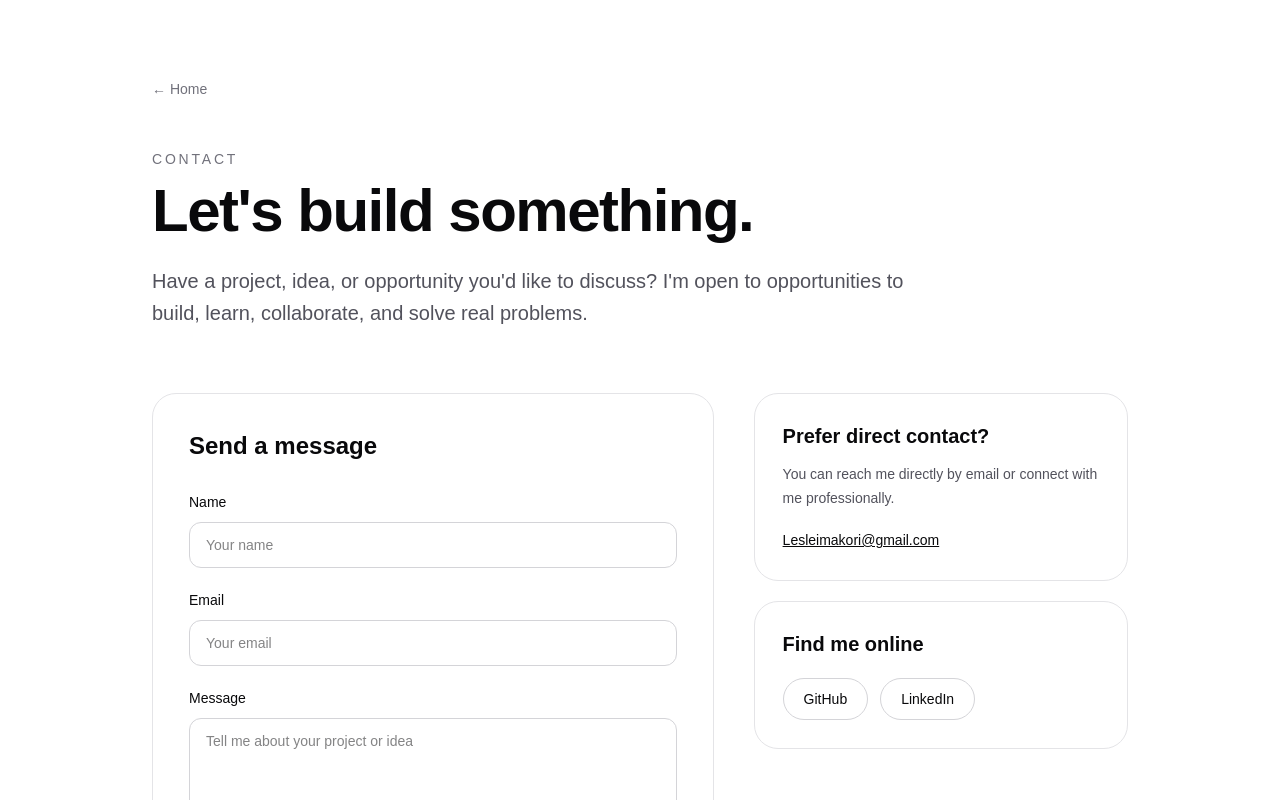
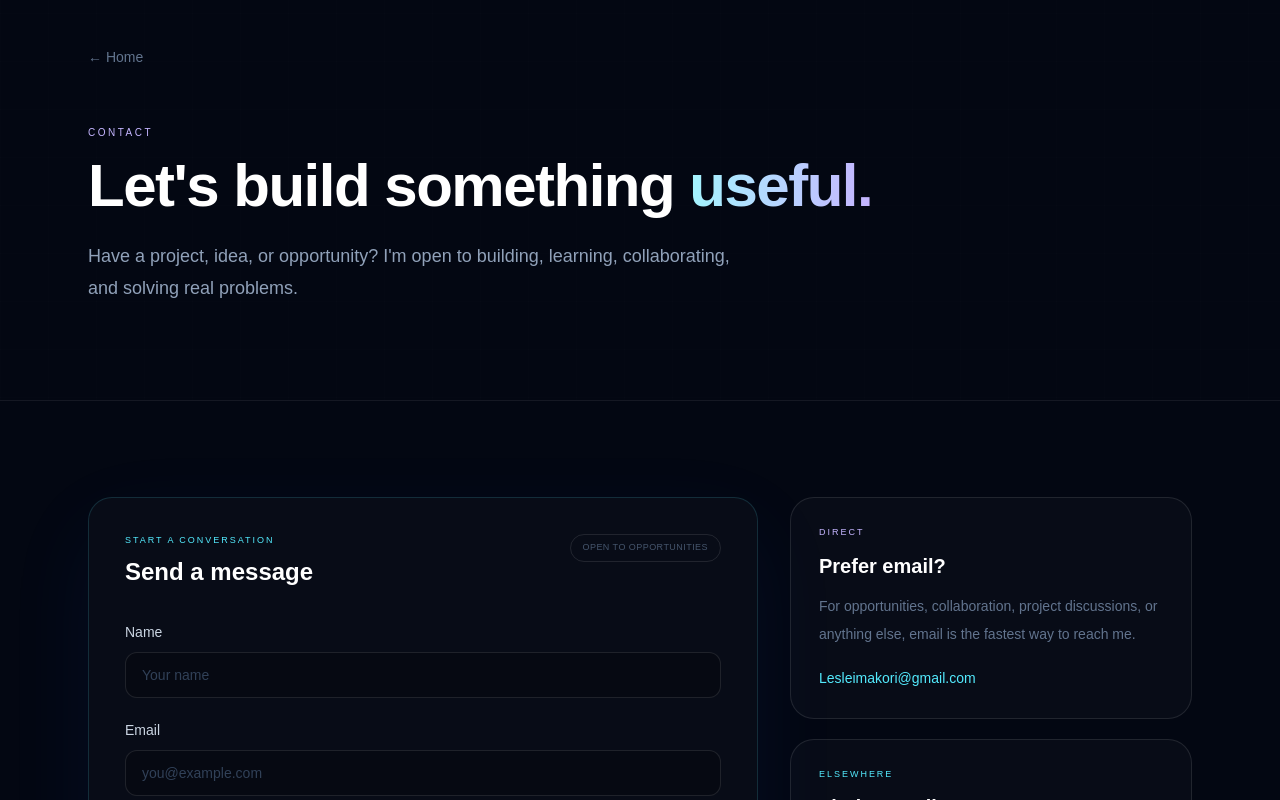
Before and after one commit to Leslei-254/leslei-portfolio, a Next.js app: page /contact in a window 1280 px wide. Shown: the part 100-900 px from the top of the page. Built offline with nearby package versions, Linux system fonts and the light colour scheme.

Commit message:
Refine contact page to match approved portfolio design

```diff
--- a/app/contact/page.tsx
+++ b/app/contact/page.tsx
@@ -1,41 +1,28 @@
 import Link from "next/link";
 
 export default function ContactPage() {
-  return (
-    <main className="min-h-screen bg-white text-zinc-950">
-      <section className="mx-auto max-w-5xl px-6 py-20 sm:py-28">
-        <Link href="/" className="text-sm text-zinc-500 hover:text-black">← Home</Link>
-        <div className="mt-12 max-w-3xl">
-          <p className="text-sm font-medium uppercase tracking-[0.2em] text-zinc-500">Contact</p>
-          <h1 className="mt-3 text-5xl font-semibold tracking-tight sm:text-6xl">Let&apos;s build something.</h1>
-          <p className="mt-6 text-xl leading-8 text-zinc-600">Have a project, idea, or opportunity you&apos;d like to discuss? I&apos;m open to opportunities to build, learn, collaborate, and solve real problems.</p>
-        </div>
+  return <main className="min-h-screen overflow-hidden bg-[#030712] text-white selection:bg-violet-500/30">
+    <section className="relative border-b border-white/[.07] bg-[radial-gradient(circle_at_80%_20%,rgba(37,99,235,.14),transparent_30%),radial-gradient(circle_at_15%_60%,rgba(124,58,237,.1),transparent_28%),#030712]">
+      <div className="absolute inset-0 opacity-15" style={{backgroundImage:"linear-gradient(rgba(255,255,255,.05) 1px,transparent 1px),linear-gradient(90deg,rgba(255,255,255,.05) 1px,transparent 1px)",backgroundSize:"48px 48px"}}/>
+      <div className="relative mx-auto max-w-6xl px-6 pb-20 pt-16 sm:pb-24 sm:pt-20"><Link href="/" className="text-sm text-slate-500 transition hover:text-cyan-300">← Home</Link>
+        <div className="mt-14 max-w-4xl"><p className="text-[10px] font-medium uppercase tracking-[.25em] text-violet-300">Contact</p><h1 className="mt-4 text-4xl font-semibold tracking-tight sm:text-6xl">Let&apos;s build something <span className="bg-gradient-to-r from-cyan-200 to-violet-300 bg-clip-text text-transparent">useful.</span></h1><p className="mt-6 max-w-2xl text-lg leading-8 text-slate-400">Have a project, idea, or opportunity? I&apos;m open to building, learning, collaborating, and solving real problems.</p></div>
+      </div>
+    </section>
 
-        <div className="mt-16 grid gap-10 lg:grid-cols-[1.2fr_0.8fr]">
-          <form action="mailto:Lesleimakori@gmail.com" method="post" encType="text/plain" className="rounded-3xl border border-zinc-200 p-7 sm:p-9">
-            <h2 className="text-2xl font-semibold">Send a message</h2>
-            <div className="mt-7 space-y-5">
-              <label className="block"><span className="text-sm font-medium">Name</span><input name="name" type="text" required placeholder="Your name" className="mt-2 w-full rounded-xl border border-zinc-300 px-4 py-3 text-sm outline-none focus:border-zinc-950" /></label>
-              <label className="block"><span className="text-sm font-medium">Email</span><input name="email" type="email" required placeholder="Your email" className="mt-2 w-full rounded-xl border border-zinc-300 px-4 py-3 text-sm outline-none focus:border-zinc-950" /></label>
-              <label className="block"><span className="text-sm font-medium">Message</span><textarea name="message" rows={6} required placeholder="Tell me about your project or idea" className="mt-2 w-full rounded-xl border border-zinc-300 px-4 py-3 text-sm outline-none focus:border-zinc-950" /></label>
-              <button type="submit" className="rounded-full bg-zinc-950 px-6 py-3 text-sm font-medium text-white">Send Message</button>
-            </div>
-            <p className="mt-4 text-xs text-zinc-500">Submitting opens your email client with the message addressed to me.</p>
-          </form>
+    <section className="mx-auto max-w-6xl px-6 py-16 sm:py-24"><div className="grid gap-8 lg:grid-cols-[1.25fr_.75fr]">
+      <form action="mailto:Lesleimakori@gmail.com" method="post" encType="text/plain" className="rounded-3xl border border-cyan-300/15 bg-white/[.025] p-7 shadow-[0_30px_90px_rgba(37,99,235,.07)] sm:p-9"><div className="flex items-start justify-between gap-4"><div><p className="text-[9px] uppercase tracking-[.22em] text-cyan-300">Start a conversation</p><h2 className="mt-2 text-2xl font-semibold">Send a message</h2></div><span className="rounded-full border border-white/10 px-3 py-1.5 text-[9px] uppercase tracking-wider text-slate-600">Open to opportunities</span></div><div className="mt-8 space-y-5">
+        <label className="block"><span className="text-sm font-medium text-slate-300">Name</span><input name="name" type="text" required placeholder="Your name" className="mt-2 w-full rounded-xl border border-white/10 bg-black/20 px-4 py-3 text-sm text-white outline-none transition placeholder:text-slate-700 focus:border-cyan-300/40" /></label>
+        <label className="block"><span className="text-sm font-medium text-slate-300">Email</span><input name="email" type="email" required placeholder="you@example.com" className="mt-2 w-full rounded-xl border border-white/10 bg-black/20 px-4 py-3 text-sm text-white outline-none transition placeholder:text-slate-700 focus:border-cyan-300/40" /></label>
+        <label className="block"><span className="text-sm font-medium text-slate-300">Message</span><textarea name="message" rows={7} required placeholder="Tell me what you&apos;re building or what you&apos;d like to discuss..." className="mt-2 w-full resize-none rounded-xl border border-white/10 bg-black/20 px-4 py-3 text-sm text-white outline-none transition placeholder:text-slate-700 focus:border-cyan-300/40" /></label>
+        <button type="submit" className="group rounded-full bg-gradient-to-r from-cyan-400 to-violet-500 px-6 py-3 text-sm font-semibold text-slate-950 transition hover:scale-[1.02]">Send Message <span className="ml-1 transition group-hover:translate-x-1">→</span></button>
+      </div><p className="mt-4 text-xs text-slate-600">Submitting opens your email client with the message addressed to me.</p></form>
 
-          <aside className="space-y-5">
-            <div className="rounded-3xl border border-zinc-200 p-7">
-              <h2 className="text-xl font-semibold">Prefer direct contact?</h2>
-              <p className="mt-3 text-sm leading-6 text-zinc-600">You can reach me directly by email or connect with me professionally.</p>
-              <a href="mailto:Lesleimakori@gmail.com" className="mt-5 inline-block text-sm font-medium underline">Lesleimakori@gmail.com</a>
-            </div>
-            <div className="rounded-3xl border border-zinc-200 p-7">
-              <h2 className="text-xl font-semibold">Find me online</h2>
-              <div className="mt-5 flex flex-wrap gap-3"><a href="https://github.com/Leslei-254" target="_blank" rel="noreferrer" className="rounded-full border border-zinc-300 px-5 py-2.5 text-sm">GitHub</a><a href="https://www.linkedin.com/in/leslei-makori-8989681b4/" target="_blank" rel="noreferrer" className="rounded-full border border-zinc-300 px-5 py-2.5 text-sm">LinkedIn</a></div>
-            </div>
-          </aside>
-        </div>
-      </section>
-    </main>
-  );
+      <aside className="space-y-5"><div className="rounded-3xl border border-white/10 bg-white/[.025] p-7"><p className="text-[9px] uppercase tracking-[.22em] text-violet-300">Direct</p><h2 className="mt-3 text-xl font-semibold">Prefer email?</h2><p className="mt-3 text-sm leading-7 text-slate-500">For opportunities, collaboration, project discussions, or anything else, email is the fastest way to reach me.</p><a href="mailto:Lesleimakori@gmail.com" className="mt-5 inline-block break-all text-sm font-medium text-cyan-300 transition hover:text-cyan-200">Lesleimakori@gmail.com</a></div>
+        <div className="rounded-3xl border border-white/10 bg-white/[.025] p-7"><p className="text-[9px] uppercase tracking-[.22em] text-cyan-300">Elsewhere</p><h2 className="mt-3 text-xl font-semibold">Find me online</h2><div className="mt-5 flex flex-wrap gap-3"><a href="https://github.com/Leslei-254" target="_blank" rel="noreferrer" className="rounded-full border border-white/10 px-5 py-2.5 text-sm text-slate-300 transition hover:border-cyan-300/30 hover:text-white">GitHub ↗</a><a href="https://www.linkedin.com/in/leslei-makori-8989681b4/" target="_blank" rel="noreferrer" className="rounded-full border border-white/10 px-5 py-2.5 text-sm text-slate-300 transition hover:border-violet-300/30 hover:text-white">LinkedIn ↗</a></div></div>
+        <div className="relative overflow-hidden rounded-3xl border border-violet-300/15 bg-[radial-gradient(circle_at_50%_20%,rgba(124,58,237,.22),transparent_55%),#070b17] p-7"><div className="absolute -right-10 -top-10 h-32 w-32 rounded-full bg-cyan-400/10 blur-3xl"/><p className="relative text-[9px] uppercase tracking-[.22em] text-slate-500">What I&apos;m looking for</p><div className="relative mt-5 space-y-3">{["Software engineering","AI engineering","Interesting projects","Opportunities to learn and build"].map((x,i)=><div key={x} className="flex items-center gap-3 text-sm text-slate-400"><span className="font-mono text-[9px] text-violet-400/70">0{i+1}</span>{x}</div>)}</div></div>
+      </aside>
+    </div></section>
+
+    <section className="border-t border-white/[.07] bg-[#050a14]"><div className="mx-auto max-w-6xl px-6 py-16"><div className="flex flex-col gap-4 text-center sm:items-center"><p className="text-[10px] uppercase tracking-[.25em] text-slate-600">Keep building</p><p className="text-lg font-medium text-slate-300">Have an idea? Let&apos;s see where it can go.</p></div></div></section>
+  </main>;
 }
```
